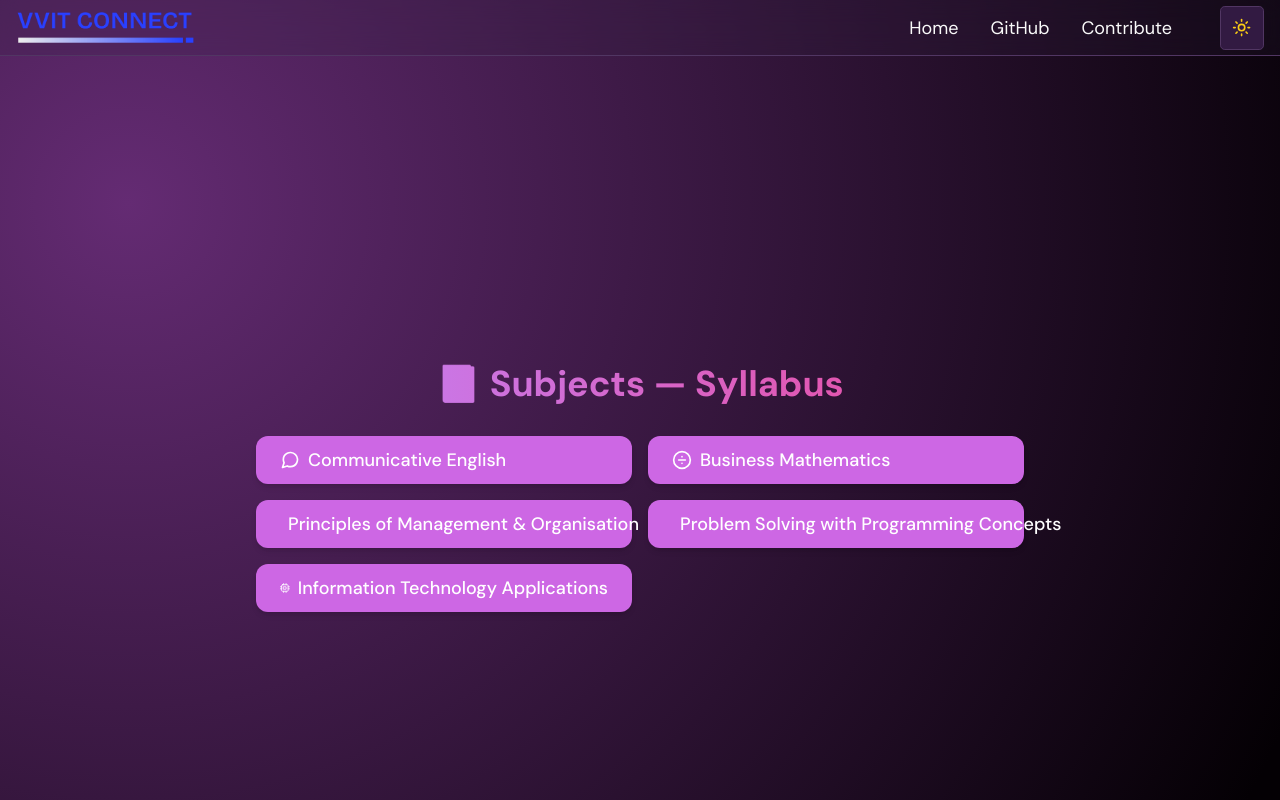
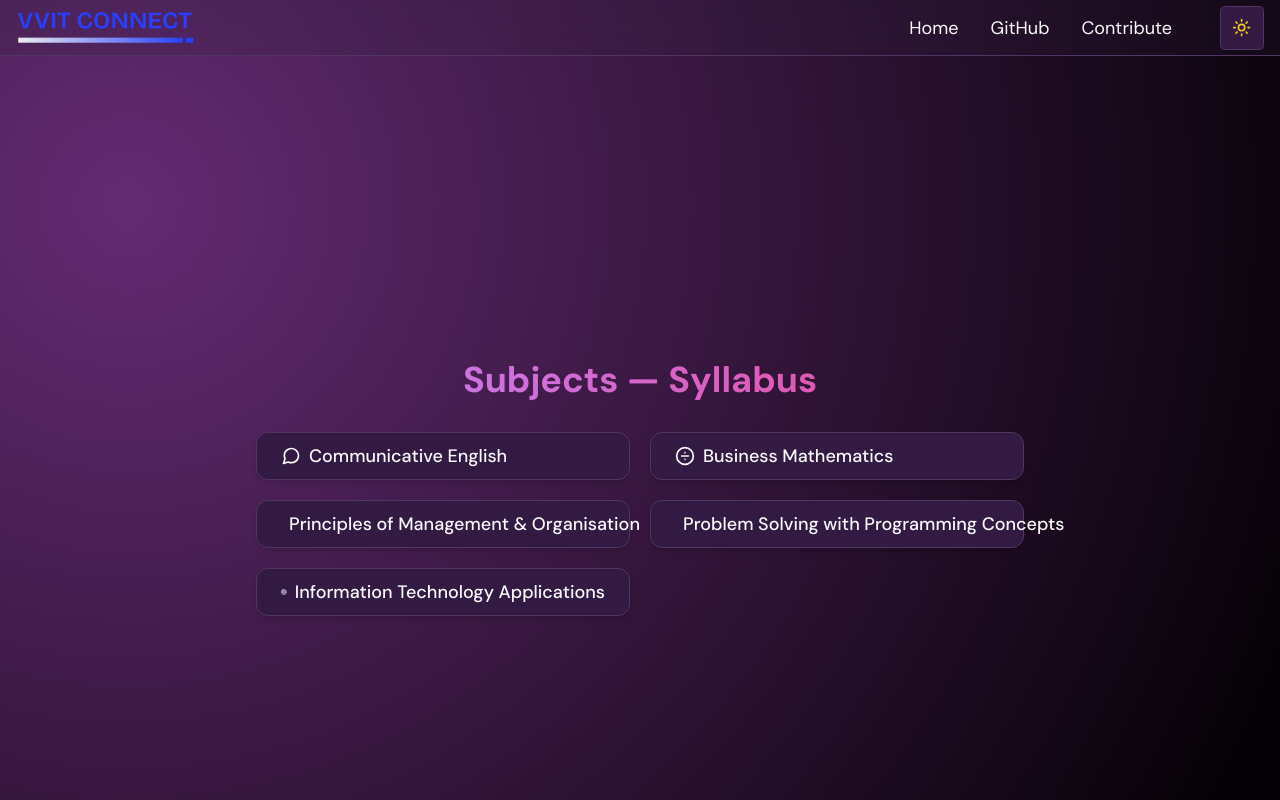
Before and after one commit to pyKinsu/VVITConnect, a Next.js app: page /bca/semester1/syllabus in a window 1280 px wide. Shown: the top 800 px of the page. Built offline with nearby package versions, Linux system fonts and the light colour scheme.

Commit message:
Update page.tsx

```diff
--- a/src/app/bca/semester1/syllabus/page.tsx
+++ b/src/app/bca/semester1/syllabus/page.tsx
@@ -1,7 +1,14 @@
 "use client";
 
 import { Button } from "@/components/ui/button";
-import { FiBookOpen, FiCode, FiLayers, FiMessageCircle, FiDivideCircle, FiCpu } from "react-icons/fi";
+import {
+  FiBookOpen,
+  FiCode,
+  FiLayers,
+  FiMessageCircle,
+  FiDivideCircle,
+  FiCpu,
+} from "react-icons/fi";
 import { useRouter } from "next/navigation";
 
 export default function SyllabusPage() {
@@ -38,16 +45,18 @@ export default function SyllabusPage() {
   return (
     <main className="min-h-screen flex flex-col items-center justify-center px-6 py-12">
       <div className="w-full max-w-3xl">
+        {/* Title */}
         <h1 className="text-3xl sm:text-4xl font-bold text-center mb-8 bg-clip-text text-transparent bg-gradient-to-r from-purple-400 to-pink-500">
-          📘 Subjects — Syllabus
+          Subjects — Syllabus
         </h1>
 
-        <div className="grid gap-4 sm:grid-cols-2">
+        {/* Button Grid */}
+        <div className="grid gap-5 sm:grid-cols-2">
           {subjects.map((subj) => (
             <Button
               key={subj.name}
               size="lg"
-              className="w-full justify-start text-left text-lg rounded-xl shadow-md hover:shadow-lg transition-all"
+              className="w-full justify-start text-left text-lg rounded-xl shadow-md hover:scale-[1.02] transition-transform bg-card text-card-foreground border border-border"
               onClick={() => router.push(subj.route)}
             >
               {subj.icon}
```
